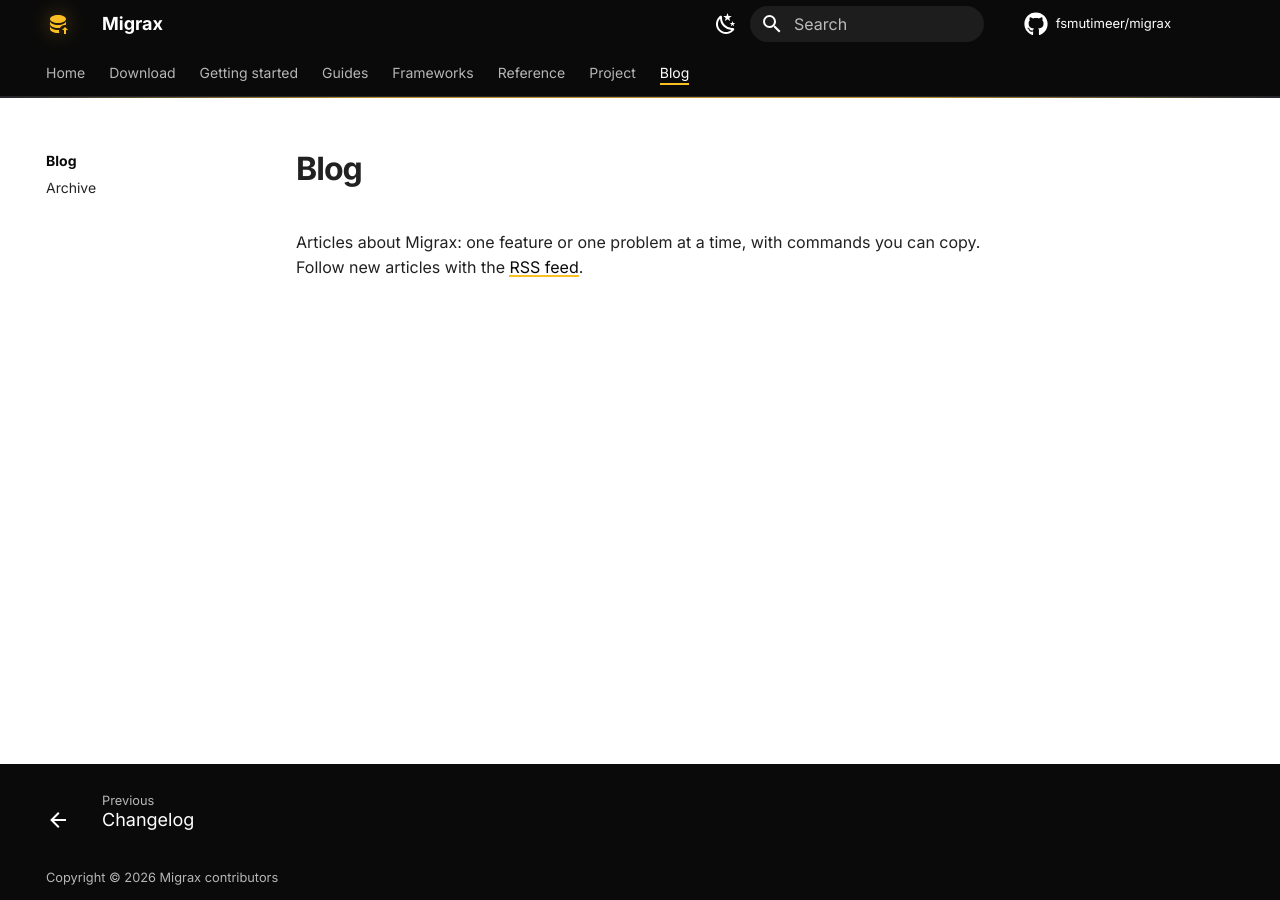
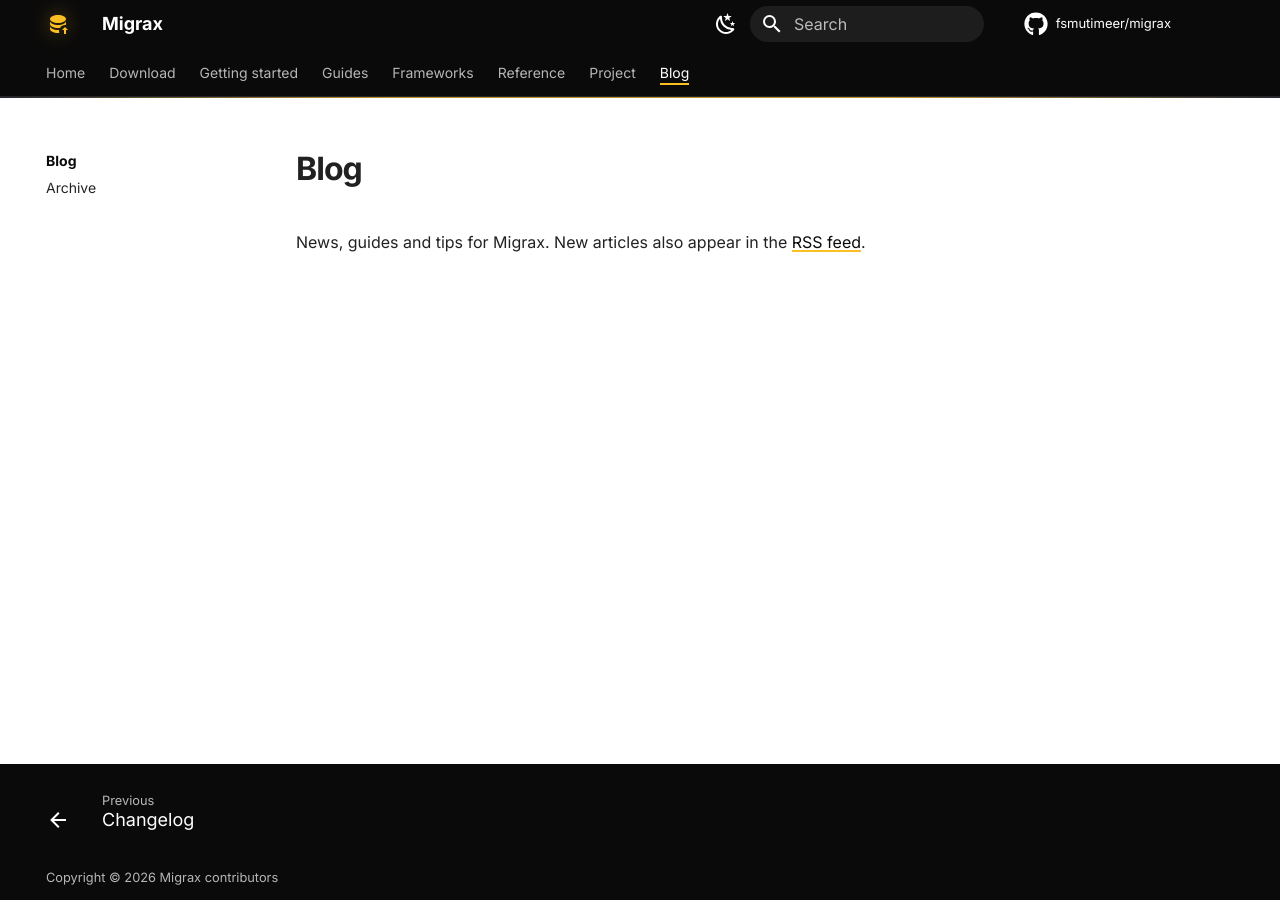
Before and after one commit to fsmutimeer/migrax, an MkDocs documentation site: the page built from docs/blog/index.md, in a window 1280 px wide. Built offline with MkDocs 1.6.1 and Material for MkDocs 9.7.7, drawn with Linux system fonts in a browser that asks for light colours; comment, search, counter and statistics services are not loaded.

Commit message:
docs(blog): show articles as cards and simplify the intro
The blog page now lists each article as a card, like a post in a social feed: author and date at the top, the opening in the middle, tags and a link at the bottom. A click anywhere on the card opens the article. The intro line is shorter and plainer.

```diff
--- a/docs/blog/index.md
+++ b/docs/blog/index.md
@@ -1,8 +1,8 @@
 ---
-description: Articles about Migrax - features, how-tos for each framework and database, comparisons and how it works inside.
+description: News, guides and tips for Migrax, the migration tool for JPA and Hibernate projects.
 ---
 
 # Blog
 
-Articles about Migrax: one feature or one problem at a time, with commands you can copy.
-Follow new articles with the [RSS feed](https://migrax.org/feed_rss_created.xml).
+News, guides and tips for Migrax.
+New articles also appear in the [RSS feed](https://migrax.org/feed_rss_created.xml).
--- a/docs/stylesheets/extra.css
+++ b/docs/stylesheets/extra.css
@@ -968,3 +968,103 @@
     animation: none;
   }
 }
+
+/* ---------------------------------------------------------------- blog cards */
+/* Each article on the blog page is a card (overrides/partials/post.html); the whole card opens
+   the article. */
+.mx-post-card {
+  position: relative;
+  margin: 0 0 1.25rem;
+  padding: 1.1rem 1.3rem 0.9rem;
+  background: var(--mx-card-bg);
+  border: 1px solid var(--mx-card-border);
+  border-radius: var(--mx-radius);
+  box-shadow: var(--mx-card-shadow);
+  transition: transform 0.25s var(--mx-ease), border-color 0.25s var(--mx-ease);
+}
+.mx-post-card:hover {
+  transform: translateY(-2px);
+  border-color: var(--mx-yellow);
+}
+.mx-post-card .md-post__header {
+  align-items: center;
+}
+.mx-post-card .md-post__authors .md-author img {
+  width: 2.6rem;
+  height: 2.6rem;
+}
+.mx-post-card .md-post__meta {
+  flex: 1;
+  line-height: 1.35;
+}
+.mx-post-card__author {
+  color: var(--md-default-fg-color);
+  font-size: 0.8rem;
+  font-weight: 700;
+}
+.mx-post-card .md-meta__list {
+  margin: 0;
+}
+.mx-post-card .md-draft {
+  align-self: flex-start;
+}
+.mx-post-card .md-post__content h2 {
+  margin: 0.7rem 0 0.4rem;
+  font-size: 1.15rem;
+  line-height: 1.35;
+}
+/* The title is plain text in the card: no underline from the site's link style. */
+[data-md-color-scheme] .mx-post-card .md-post__content.md-typeset h2 a.toclink {
+  color: var(--md-default-fg-color);
+  background-image: none;
+  font-weight: inherit;
+}
+.mx-post-card .md-post__content p {
+  margin: 0.5rem 0 0;
+  color: var(--mx-muted);
+}
+.mx-post-card__footer {
+  display: flex;
+  flex-wrap: wrap;
+  align-items: center;
+  justify-content: space-between;
+  gap: 0.5rem 1rem;
+  margin-top: 0.9rem;
+  padding-top: 0.7rem;
+  border-top: 1px solid var(--mx-card-border);
+  font-size: 0.7rem;
+}
+.mx-post-card__tags {
+  display: flex;
+  flex-wrap: wrap;
+  gap: 0.25rem 0.7rem;
+  margin: 0;
+  padding: 0;
+  list-style: none;
+  color: var(--mx-muted);
+}
+.mx-post-card .md-post__action {
+  margin: 0;
+}
+.mx-post-card .md-post__action a {
+  color: var(--mx-accent-text);
+  font-weight: 700;
+}
+.mx-post-card .md-post__action a::after {
+  content: "";
+  position: absolute;
+  inset: 0;
+  border-radius: inherit;
+}
+/* The category link stays clickable above the card-wide link. */
+.mx-post-card .md-meta__link {
+  position: relative;
+  z-index: 1;
+}
+@media (prefers-reduced-motion: reduce) {
+  .mx-post-card,
+  .mx-post-card:hover {
+    transform: none;
+    transition: none;
+  }
+}
--- /dev/null
+++ b/overrides/partials/post.html
@@ -0,0 +1,76 @@
+{#-
+  An article on the blog page, laid out as a card: author and date at the top, then the title
+  and the opening, then the tags and a link to the full article. Based on Material's
+  partials/post.html (9.7.7); keeps its classes so the theme's own styles still apply.
+-#}
+<article class="md-post md-post--excerpt mx-post-card">
+  <header class="md-post__header">
+    {% if post.authors %}
+      <nav class="md-post__authors md-typeset">
+        {% for author in post.authors %}
+          <span class="md-author">
+            <img src="{{ author.avatar | url }}" alt="{{ author.name }}">
+          </span>
+        {% endfor %}
+      </nav>
+    {% endif %}
+    <div class="md-post__meta md-meta">
+      {% if post.authors %}
+        <div class="mx-post-card__author">
+          {{ post.authors | map(attribute="name") | join(", ") }}
+        </div>
+      {% endif %}
+      <ul class="md-meta__list">
+        <li class="md-meta__item">
+          <time datetime="{{ post.config.date.created }}">
+            {{- post.config.date.created | date -}}
+          </time>
+          {#- Collapse whitespace -#}
+        </li>
+        {% if post.categories %}
+          <li class="md-meta__item">
+            {% for category in post.categories %}
+              <a href="{{ category.url | url }}" class="md-meta__link">
+                {{- category.title -}}
+              </a>
+              {%- if loop.revindex > 1 %}, {% endif -%}
+            {% endfor -%}
+          </li>
+        {% endif %}
+        {% if post.config.readtime %}
+          {% set time = post.config.readtime %}
+          <li class="md-meta__item">
+            {% if time == 1 %}
+              {{ lang.t("readtime.one") }}
+            {% else %}
+              {{ lang.t("readtime.other") | replace("#", time) }}
+            {% endif %}
+          </li>
+        {% endif %}
+        {% if post.config.pin %}
+          <span class="md-pin"></span>
+        {% endif %}
+      </ul>
+    </div>
+    {% if post.config.draft %}
+      <span class="md-draft">
+        {{ lang.t("blog.draft") }}
+      </span>
+    {% endif %}
+  </header>
+  <div class="md-post__content md-typeset">
+    {{ post.content }}
+  </div>
+  <footer class="mx-post-card__footer">
+    {% if post.meta.tags %}
+      <ul class="mx-post-card__tags">
+        {% for tag in post.meta.tags %}
+          <li>#{{ tag | lower | replace(" ", "") }}</li>
+        {% endfor %}
+      </ul>
+    {% endif %}
+    <nav class="md-post__action">
+      <a href="{{ post.url | url }}">Read the article</a>
+    </nav>
+  </footer>
+</article>
```
